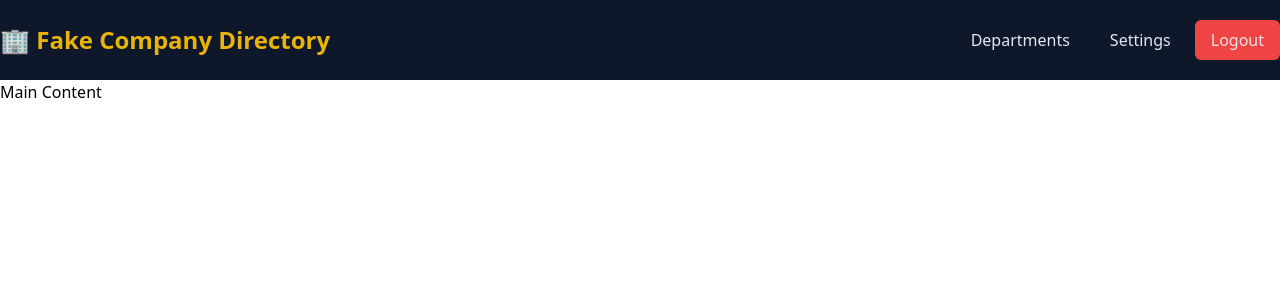
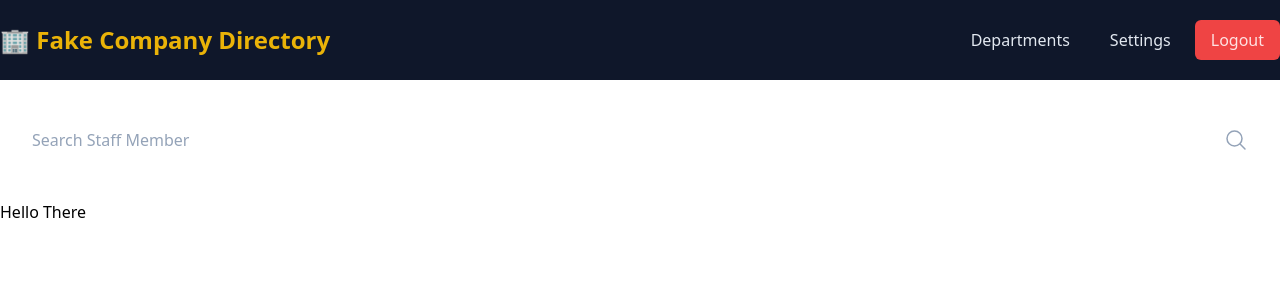
Before and after one commit to Megabyte21/vue-company-dir, a Vue app: page / in a window 1280 px wide. Shown: the top 300 px of the page. Built offline with nearby package versions, Linux system fonts and the light colour scheme; the HTML template or start-up script is replaced by a standard one.

Commit message:
Added the Search Bar and padding

```diff
--- a/src/App.vue
+++ b/src/App.vue
@@ -1,8 +1,9 @@
 <script setup>
 import NavBar from "./components/NavBar.vue";
+import Main from './components/Main.vue'
 </script>
 
 <template>
   <NavBar />
-  <h1>Main Content</h1>
+  <Main />
 </template>
--- /dev/null
+++ b/src/components/Main.vue
@@ -0,0 +1,16 @@
+<script setup>
+import MainSearch from './MainSearch.vue';
+</script>
+
+<template>
+    <div class="wrapper">
+        <MainSearch />
+        <h1>Hello There</h1>
+    </div>
+</template>
+
+<style scoped lang="postcss">
+.wrapper {
+    @apply flex flex-col container mx-auto py-4 gap-4;
+}
+</style>
--- /dev/null
+++ b/src/components/MainSearch.vue
@@ -0,0 +1,22 @@
+<template>
+    <div class="wrapper">
+        <input type="text" placeholder="Search Staff Member" class="search"/>
+        <span class="icon"><svg xmlns="http://www.w3.org/2000/svg" fill="none" viewBox="0 0 24 24" stroke-width="1.5" stroke="currentColor" class="w-6 h-6">
+  <path stroke-linecap="round" stroke-linejoin="round" d="M21 21l-5.197-5.197m0 0A7.5 7.5 0 105.196 5.196a7.5 7.5 0 0010.607 10.607z" />
+</svg>
+</span>
+    </div>
+</template>
+
+<style scoped lang="postcss">
+.wrapper {
+    @apply relative flex w-full items-stretch ;
+    .search{
+        @apply px-8 py-4 placeholder-slate-400 text-slate-700 rounded-md border-0 outline-none focus:ring focus:ring-yellow-500;
+    }
+    .icon {
+        @apply absolute right-0 pr-8 py-4 z-10 text-slate-400;
+    }
+}
+
+</style>
```
